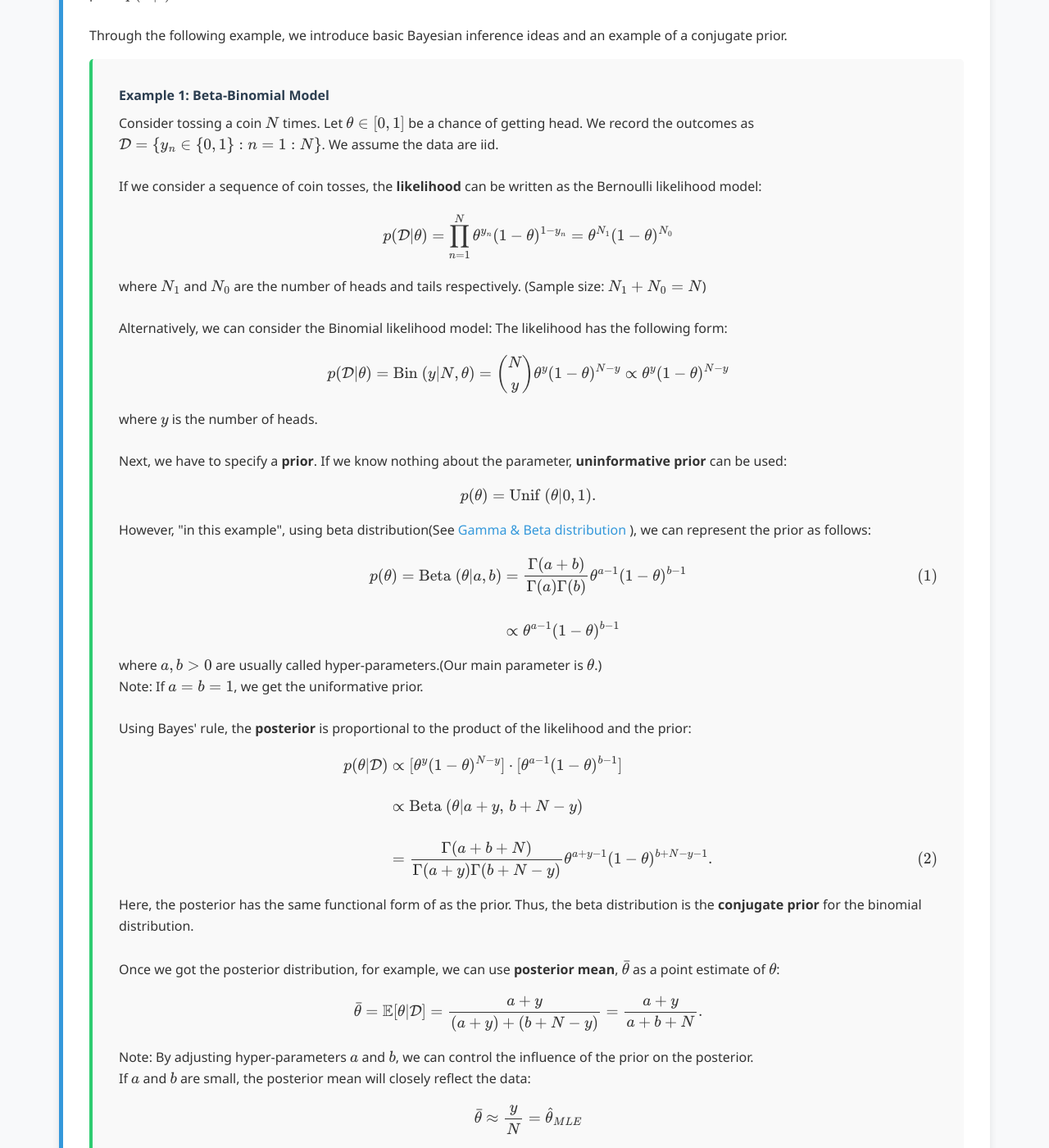
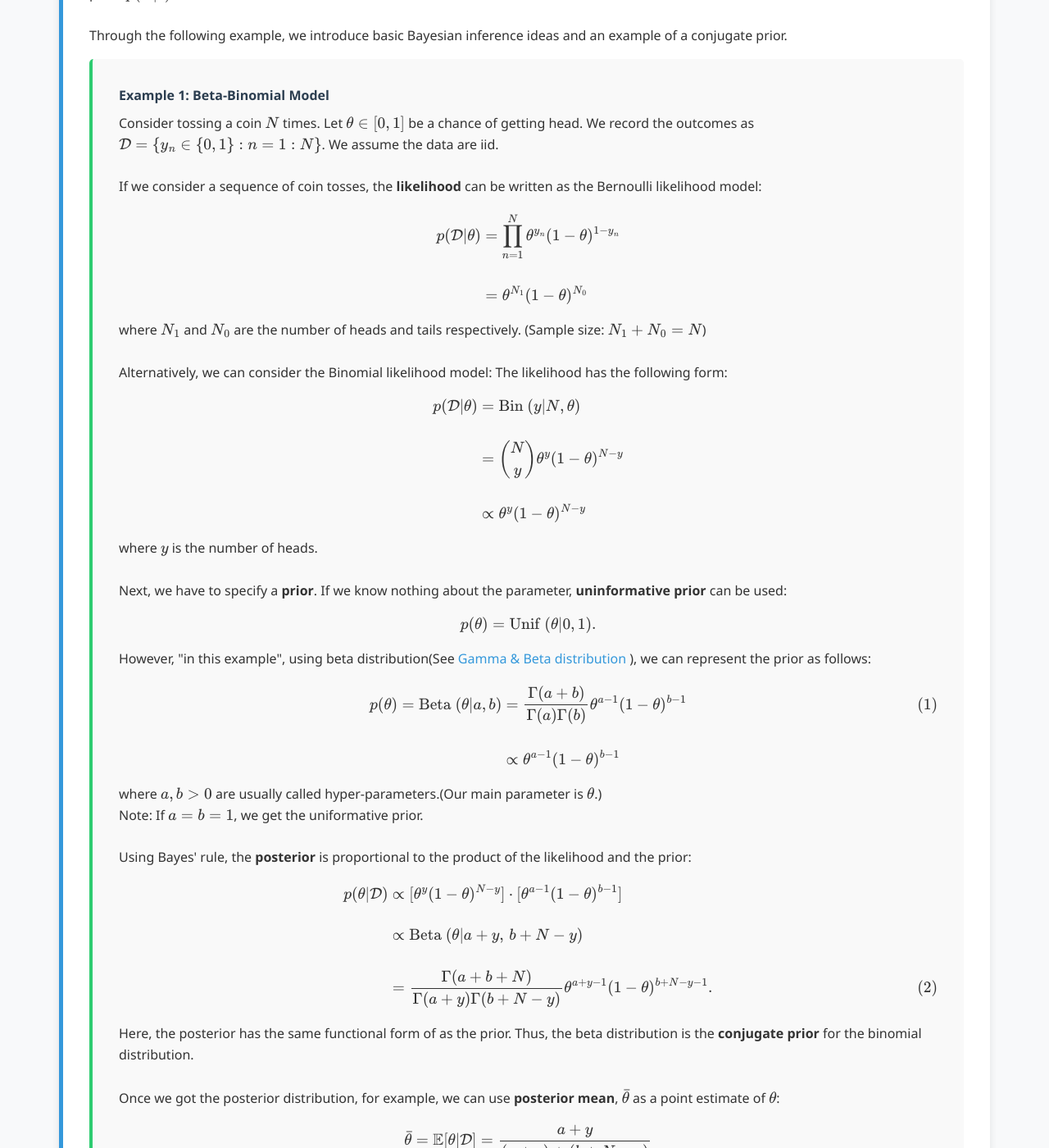
Before and after one commit to Yusukey01/yusukey01.github.io, a Jekyll site: the page built from Mathematics/Probability/bayesian.html, in a window 1280 px wide and 1400 px high, scrolled down 1861 px. Shown: the whole window at 82% size. Built offline with Jekyll 4.4.1, drawn with Linux system fonts in a browser that asks for light colours; some of the changed text lies outside the part shown.

Commit message:
organizing text

```diff
--- a/Mathematics/Probability/bayesian.html
+++ b/Mathematics/Probability/bayesian.html
@@ -79,14 +79,21 @@ description: Learn about Bayesian inference and  conjugate priors.
                 <br><br>
                 If we consider a sequence of coin tosses, the <strong>likelihood</strong> can be written as the Bernoulli likelihood model:
                 \[
-                p(\mathcal{D} | \theta) = \prod_{n = 1}^N \theta^{y_n}(1 - \theta)^{1-y_n} = \theta^{N_1}(1 - \theta)^{N_0}
+                \begin{align*}
+                p(\mathcal{D} | \theta) &= \prod_{n = 1}^N \theta^{y_n}(1 - \theta)^{1-y_n} \\\\
+                                        &= \theta^{N_1}(1 - \theta)^{N_0}
+                \end{align*}
                 \]
                 where \(N_1\) and \(N_0\) are the number of heads and tails respectively. (Sample size: \(N_1 + N_0 = N\))
                 <br><br>
                 Alternatively, we can consider the Binomial likelihood model:
                 The likelihood has the following form:
                 \[
-                p(\mathcal{D} | \theta) = \text{Bin } (y | N, \theta) = \begin{pmatrix} N \\ y \end{pmatrix} \theta^y (1 - \theta)^{N - y} \propto  \theta^y (1 - \theta)^{N - y}
+                \begin{align*}
+                p(\mathcal{D} | \theta) &= \text{Bin } (y | N, \theta)  \\\\
+                                        &= \begin{pmatrix} N \\ y \end{pmatrix} \theta^y (1 - \theta)^{N - y} \\\\
+                                        &\propto  \theta^y (1 - \theta)^{N - y}
+                \end{align*}
                 \]
                 where \(y\) is the number of heads.
                 <br><br>
@@ -119,7 +126,10 @@ description: Learn about Bayesian inference and  conjugate priors.
                 <br><br>
                 Once we got the posterior distribution, for example, we can use <strong>posterior mean</strong>, \(\bar{\theta}\) as a point estimate of \(\theta\):
                 \[
-                \bar{\theta} = \mathbb{E }[\theta | \mathcal{D}] = \frac{a+y}{(a+y) + (b+N-y)} = \frac{a+y}{a+b+N}.
+                \begin{align*}
+                \bar{\theta} = \mathbb{E }[\theta | \mathcal{D}] &= \frac{a+y}{(a+y) + (b+N-y)} \\\\
+                                                                 &= \frac{a+y}{a+b+N}.
+                \end{align*}
                 \]
                 Note:
                 By adjusting hyper-parameters \(a\) and \(b\), we can control the influence of the prior on the posterior.
@@ -315,10 +325,6 @@ description: Learn about Bayesian inference and  conjugate priors.
             </p>
             </section>
         </div>
-        <div class="contact-section">
-            <a href="../../index.html">Back to Home</a>
-
-        </div>
         <script src="/js/main.js"></script>
     </body>
 </html>
```
